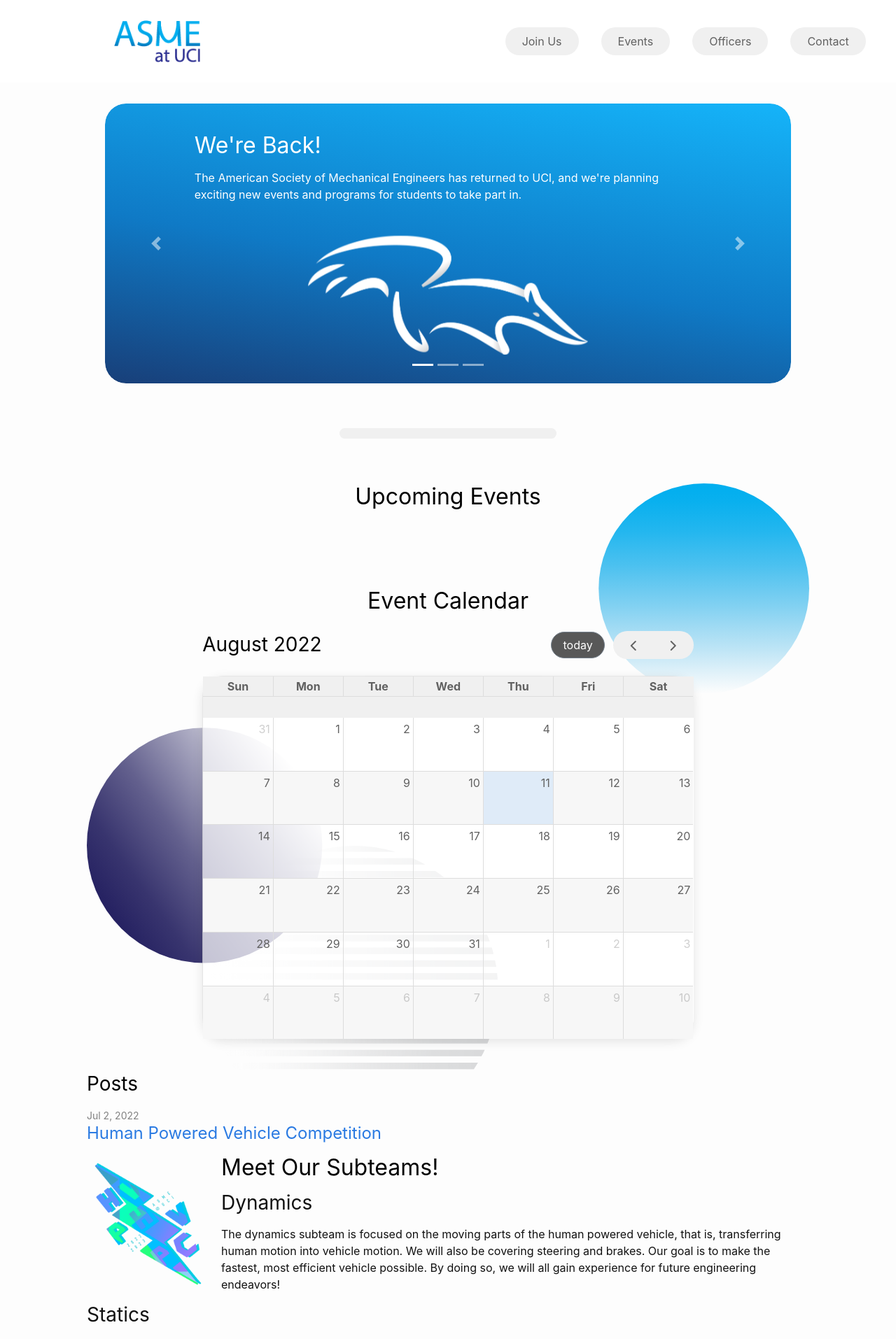
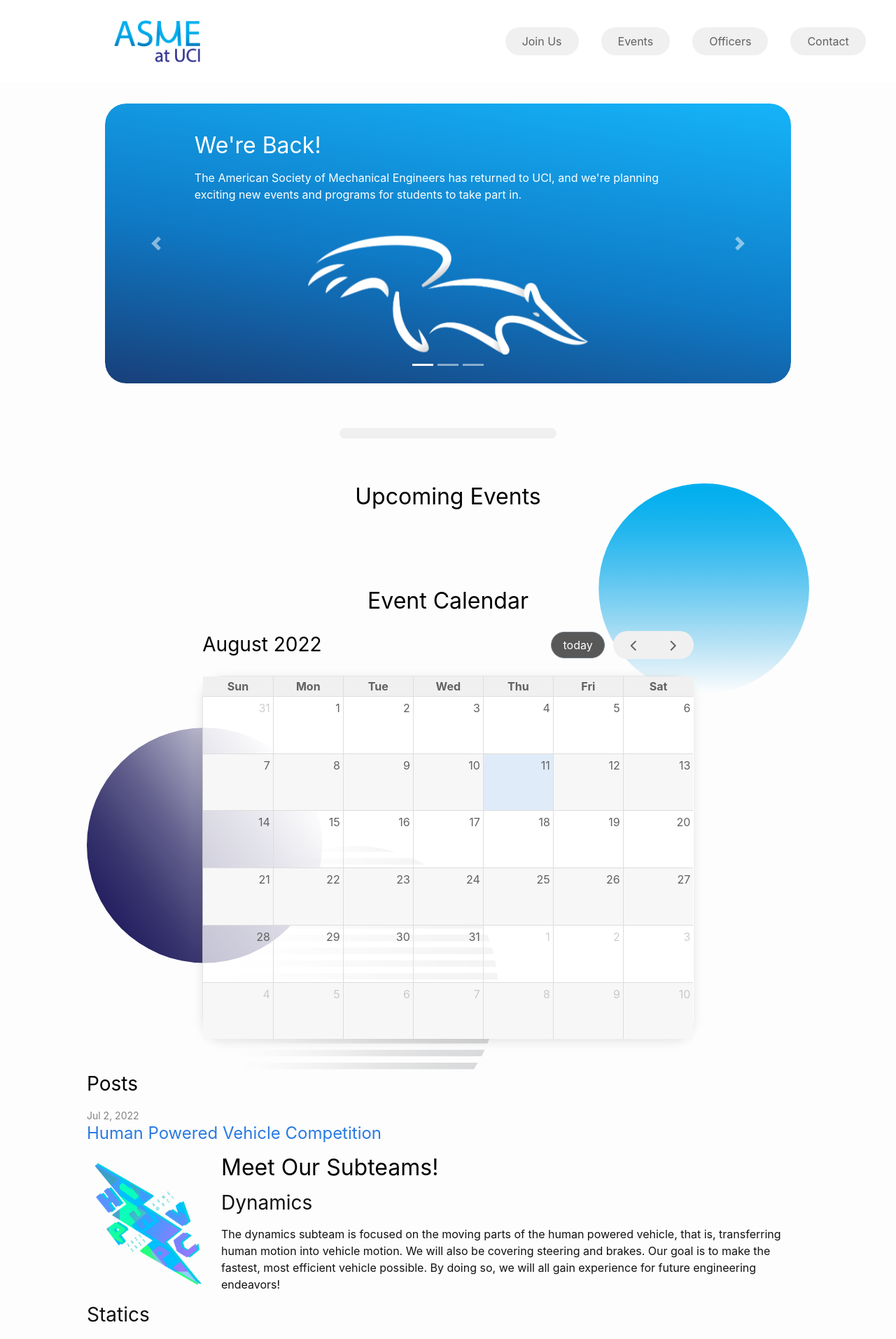
Before and after one commit to ASME-at-UCI/website, a Jekyll site: the page built from index.markdown, in a window 1280 px wide. Shown: the top 1914 px of the page at 70% size. Built offline with Jekyll 4.4.1, drawn with Linux system fonts in a browser that asks for light colours; nearby versions of some CDN libraries; comment, search, counter and statistics services are not loaded.

Commit message:
Calendar Corrections

```diff
--- a/_includes/head.html
+++ b/_includes/head.html
@@ -52,6 +52,7 @@
       }
     });
     calendar.render();
+    AOS.init();
     });
     </script>
   <!-- Custom Stylesheet "custom.css" used to override previous libraries-->
--- a/syles/custom.css
+++ b/syles/custom.css
@@ -865,5 +865,13 @@
 */
 }
 
+.fc-scroller {
+	overflow-y: hidden !important;
+ }
+
+.fc-col-header {
+	margin-bottom: 0px;
+}
+
 /* orange: #eb6422
 red: #8f1925*/
```
